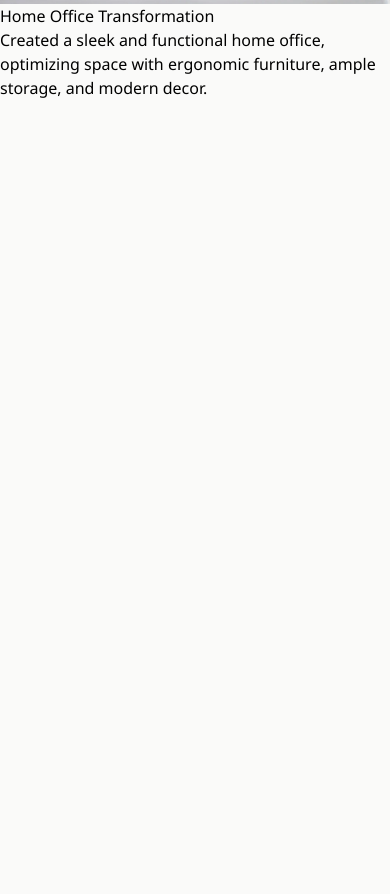
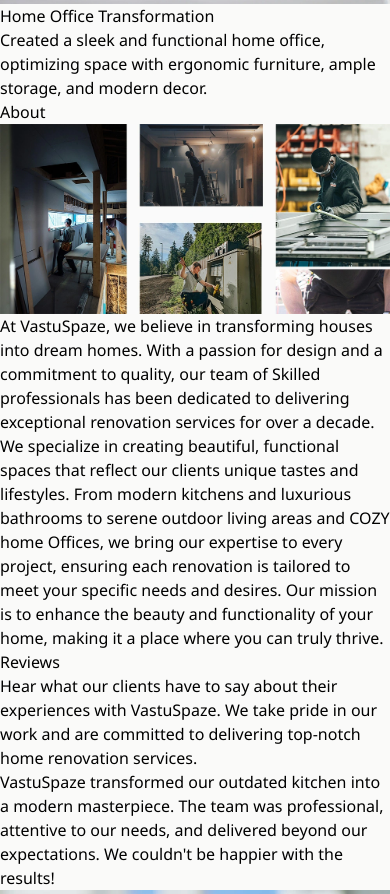
Before and after one commit to AyushBhagat151105/landing-page, a React (Vite) app: page / in a window 390 px wide. Shown: the part 5917-6811 px from the top of the page. Before the commit the page ends 6017 px from the top, so only its background shows below. Built offline with nearby package versions, Linux system fonts and the light colour scheme.

Commit message:
"Added About and Reviews components to App component"

```diff
--- a/src/App.jsx
+++ b/src/App.jsx
@@ -3,6 +3,8 @@
 import Hero from "./components/Hero";
 import Services from "./components/Services";
 import Portfolio from "./components/Portfolio";
+import About from "./components/About";
+import Reviews from "./components/Reviews";
 
 function App() {
   const [count, setCount] = useState(0);
@@ -13,6 +15,8 @@
       <Hero />
       <Services />
       <Portfolio />
+      <About />
+      <Reviews />
     </main>
   );
 }
--- /dev/null
+++ b/src/components/About.jsx
@@ -0,0 +1,36 @@
+import React from "react";
+import aboutImage from "../assets/about.webp";
+
+const About = () => {
+  return (
+    <section className="max-w-7xl mx-auto border-b-2 mt-20" id="about">
+      <h2 className="text-xl lg:text-3xl tracking-tight text-center uppercase mb-12 mx-4">
+        About
+      </h2>
+      <div className="flex flex-col items-center lg:space-x-8 mx-4 mb-20">
+        <div className="mb-8 lg:mb-0">
+          <img
+            src={aboutImage}
+            alt="About VastuSpaze"
+            className="w-full h-auto"
+          />
+        </div>
+        <p className="text-lg lg:text-3xl font-light text-center lg:text-left max-w-5xl mx-auto mt-8">
+          At VastuSpaze, we believe in transforming houses into dream homes.
+          With a passion for design and a commitment to quality, our team of
+          Skilled professionals has been dedicated to delivering exceptional
+          renovation services for over a decade. We specialize in creating
+          beautiful, functional spaces that reflect our clients unique tastes
+          and lifestyles. From modern kitchens and luxurious bathrooms to serene
+          outdoor living areas and COZY home Offices, we bring our expertise to
+          every project, ensuring each renovation is tailored to meet your
+          specific needs and desires. Our mission is to enhance the beauty and
+          functionality of your home, making it a place where you can truly
+          thrive.
+        </p>
+      </div>
+    </section>
+  );
+};
+
+export default About;
--- /dev/null
+++ b/src/components/Reviews.jsx
@@ -0,0 +1,40 @@
+import React from "react";
+import { REVIEWS } from "../constants";
+
+const Reviews = () => {
+  return (
+    <section className="max-w-7xl mx-auto border-b-2" id="reviews">
+      <div className="my-20">
+        <h2 className="text-xl lg:text-3xl tracking-tight text-center uppercase mb-12">
+          Reviews
+        </h2>
+        <p className="max-w-2xl text-lg mb-12 text-center mx-auto">
+          {REVIEWS.text}
+        </p>
+        <div className="flex flex-wrap justify-center">
+          {REVIEWS.reviews.map((review, index) => (
+            <div
+              key={index}
+              className="mt-10 flex flex-col items-center justify-center rounded-2xl border border-neutral-300 p-10 mx-2 max-w-xs"
+            >
+              <p className="mb-4">{review.review}</p>
+              <div className="flex items-center mt-4 ">
+                <img
+                  src={review.image}
+                  alt={review.name}
+                  className="w-12 h-12 rounded-full mr-4"
+                />
+                <div>
+                  <p className="text-sm font-bold">{review.name}</p>
+                  <p className="text-sm text-neutral-500">{review.title}</p>
+                </div>
+              </div>
+            </div>
+          ))}
+        </div>
+      </div>
+    </section>
+  );
+};
+
+export default Reviews;
```
